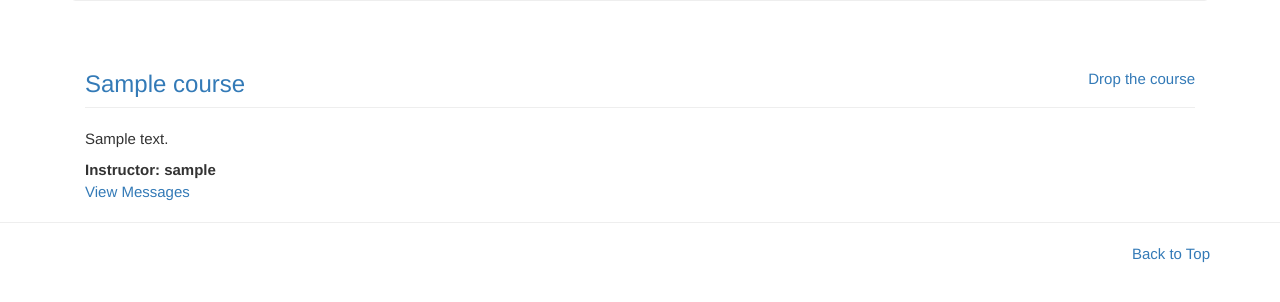
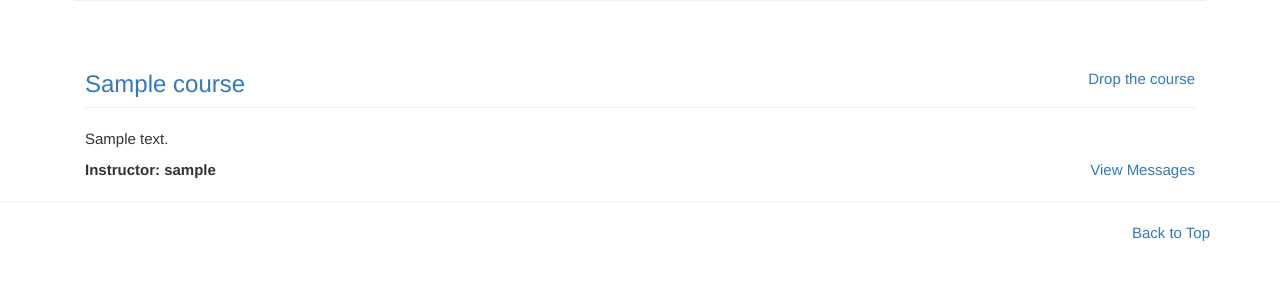
Before and after one commit to tanishqg5325/mini_moodle, a Django app: page /moodleapp/student/ in a window 1280 px wide. Shown: the part 194-496 px from the top of the page. Run offline with Django 3.2, Linux system fonts and the light colour scheme; a user stored in the database is signed in; tables that the repository leaves empty hold one stand-in row (values such as "Sample post"); some libraries are stand-ins or nearby versions; some web fonts are replaced.

Commit message:
Formatted the output

```diff
--- a/templates/moodleapp/indexstudent.html
+++ b/templates/moodleapp/indexstudent.html
@@ -29,8 +29,8 @@
         <a href="{% url 'moodleapp:deletecourse' course.id %}" style="float: right; font-size: 15px">Drop the course</a>
     </h3>
 	{{course.description|linebreaks}}
-    <strong>Instructor: {{ course.prof }}</strong><br />
-    <a href="{% url 'moodleapp:messageindex' course.id %}">View Messages</a>
+    <strong>Instructor: {{ course.prof }}</strong>
+    <a href="{% url 'moodleapp:messageindex' course.id %}" style="float: right">View Messages</a>
 	{% endfor %}
 {% else %}
 	<div class='alert alert-warning' align='center'>
```
